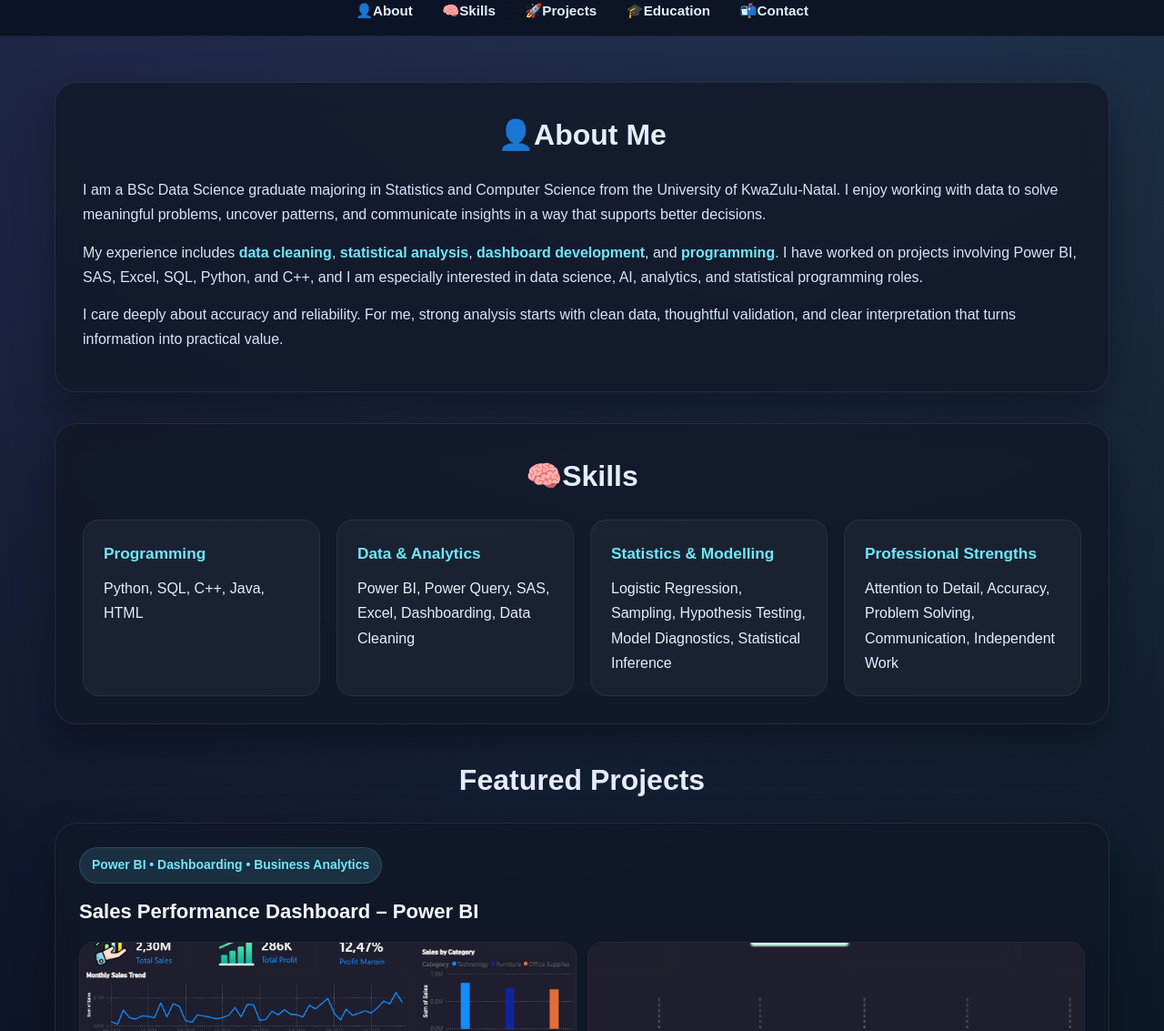
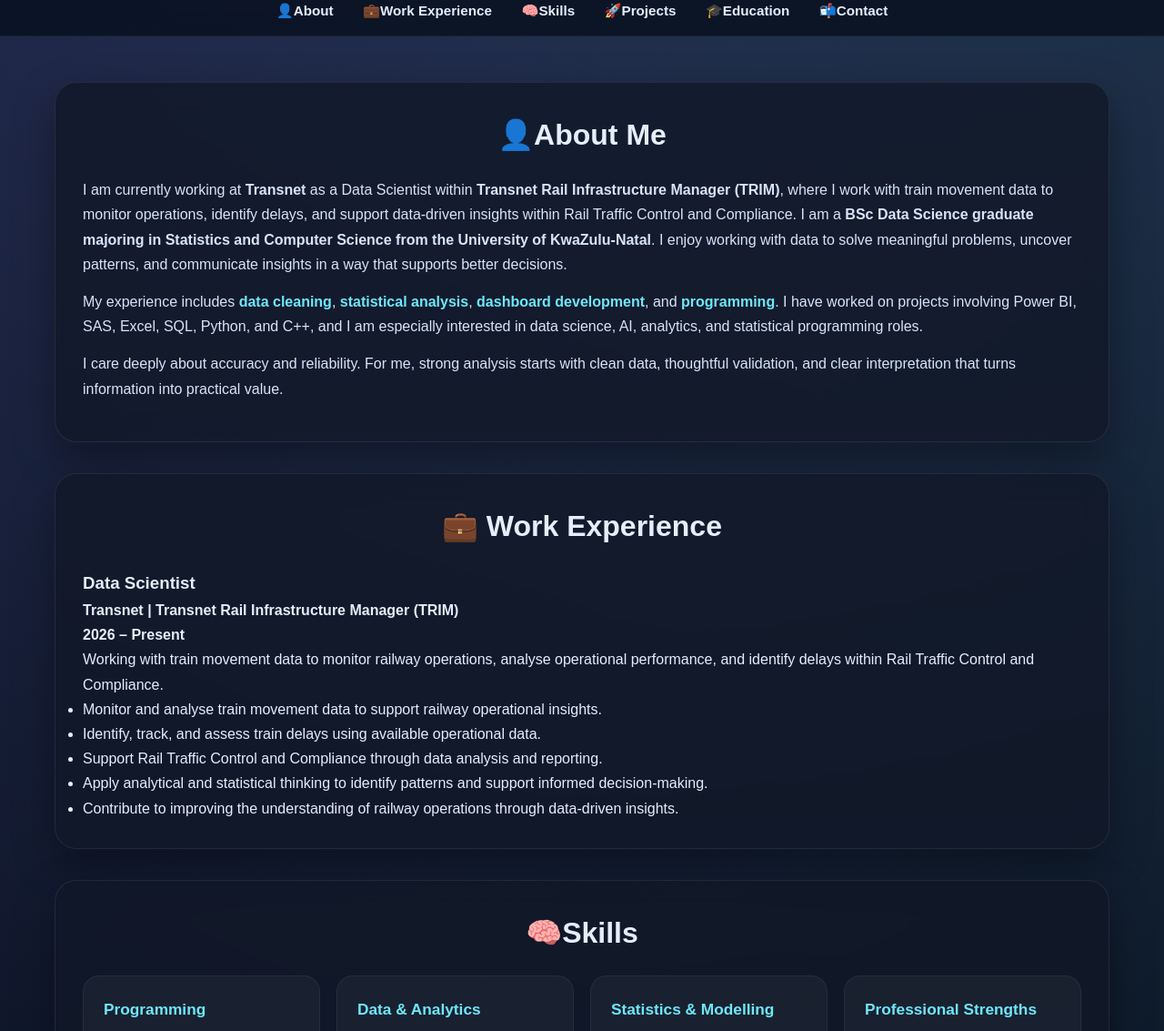
Before and after one commit to Nqoubiler/Nqoubiler.github.io, a plain HTML site: page index.html in a window 1280 px wide. Shown: the part 647-1780 px from the top of the page at 91% size. Drawn offline with Linux system fonts and the light colour scheme.

Commit message:
Enhance profile with work experience and job details
Expanded the 'About Me' section with current job details and added a new 'Work Experience' section highlighting the role of Data Scientist at Transnet.

```diff
--- a/index.html
+++ b/index.html
@@ -381,6 +381,7 @@
 
   <nav>
     <a href="#about">👤About</a>
+   <a href="#experience">💼Work Experience</a>
     <a href="#skills">🧠Skills</a>
     <a href="#projects">🚀Projects</a>
     <a href="#education">🎓Education</a>
@@ -388,13 +389,64 @@
   </nav>
 
   <div class="container">
-
     <section id="about">
       <div class="card about">
         <h2>👤About Me</h2>
-        <p>I am a BSc Data Science graduate majoring in Statistics and Computer Science from the University of KwaZulu-Natal. I enjoy working with data to solve meaningful problems, uncover patterns, and communicate insights in a way that supports better decisions.</p>
-        <p>My experience includes <span class="highlight">data cleaning</span>, <span class="highlight">statistical analysis</span>, <span class="highlight">dashboard development</span>, and <span class="highlight">programming</span>. I have worked on projects involving Power BI, SAS, Excel, SQL, Python, and C++, and I am especially interested in data science, AI, analytics, and statistical programming roles.</p>
-        <p>I care deeply about accuracy and reliability. For me, strong analysis starts with clean data, thoughtful validation, and clear interpretation that turns information into practical value.</p>
+
+        <p>
+          I am currently working at <strong>Transnet</strong> as a Data Scientist
+          within <strong>Transnet Rail Infrastructure Manager (TRIM)</strong>,
+          where I work with train movement data to monitor operations, identify
+          delays, and support data-driven insights within Rail Traffic Control
+          and Compliance. I am a <strong>BSc Data Science graduate majoring in
+          Statistics and Computer Science from the University of KwaZulu-Natal</strong>.
+          I enjoy working with data to solve meaningful problems, uncover
+          patterns, and communicate insights in a way that supports better decisions.
+        </p>
+
+        <p>
+          My experience includes <span class="highlight">data cleaning</span>,
+          <span class="highlight">statistical analysis</span>,
+          <span class="highlight">dashboard development</span>, and
+          <span class="highlight">programming</span>. I have worked on projects
+          involving Power BI, SAS, Excel, SQL, Python, and C++, and I am
+          especially interested in data science, AI, analytics, and statistical
+          programming roles.
+        </p>
+
+        <p>
+          I care deeply about accuracy and reliability. For me, strong analysis
+          starts with clean data, thoughtful validation, and clear interpretation
+          that turns information into practical value.
+        </p>
+      </div>
+    </section>
+
+    <!-- WORK EXPERIENCE SECTION -->
+    <section id="experience">
+      <div class="card">
+        <h2>💼 Work Experience</h2>
+
+        <div class="experience-item">
+          <h3>Data Scientist</h3>
+          <h4>Transnet | Transnet Rail Infrastructure Manager (TRIM)</h4>
+          <p><strong>2026 – Present</strong></p>
+
+          <p>
+            Working with train movement data to monitor railway operations,
+            analyse operational performance, and identify delays within
+            Rail Traffic Control and Compliance.
+          </p>
+
+          <ul>
+            <li>Monitor and analyse train movement data to support railway operational insights.</li>
+            <li>Identify, track, and assess train delays using available operational data.</li>
+            <li>Support Rail Traffic Control and Compliance through data analysis and reporting.</li>
+            <li>Apply analytical and statistical thinking to identify patterns and support informed decision-making.</li>
+            <li>Contribute to improving the understanding of railway operations through data-driven insights.</li>
+          </ul>
+        </div>
+
       </div>
     </section>
 
```
